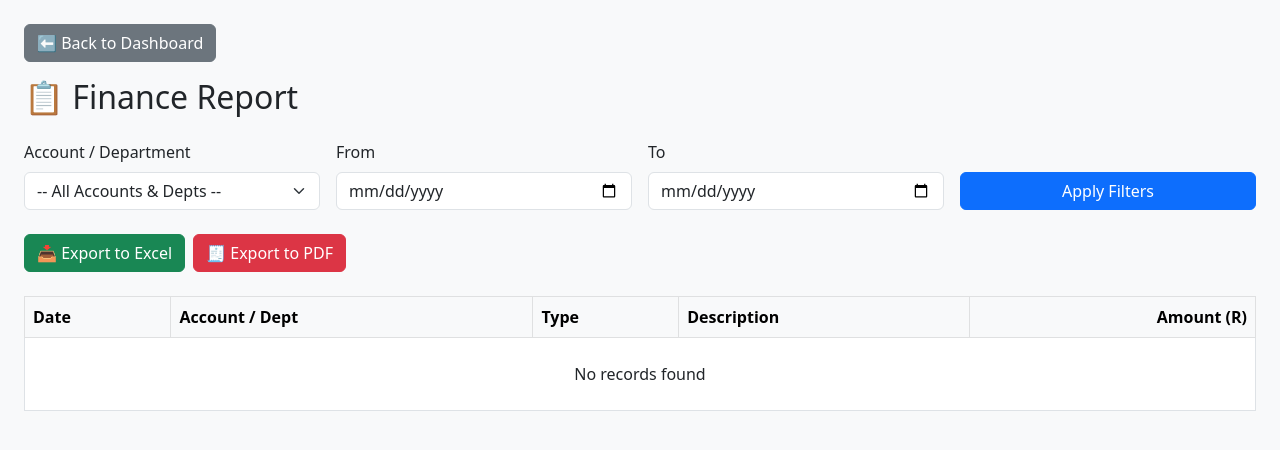
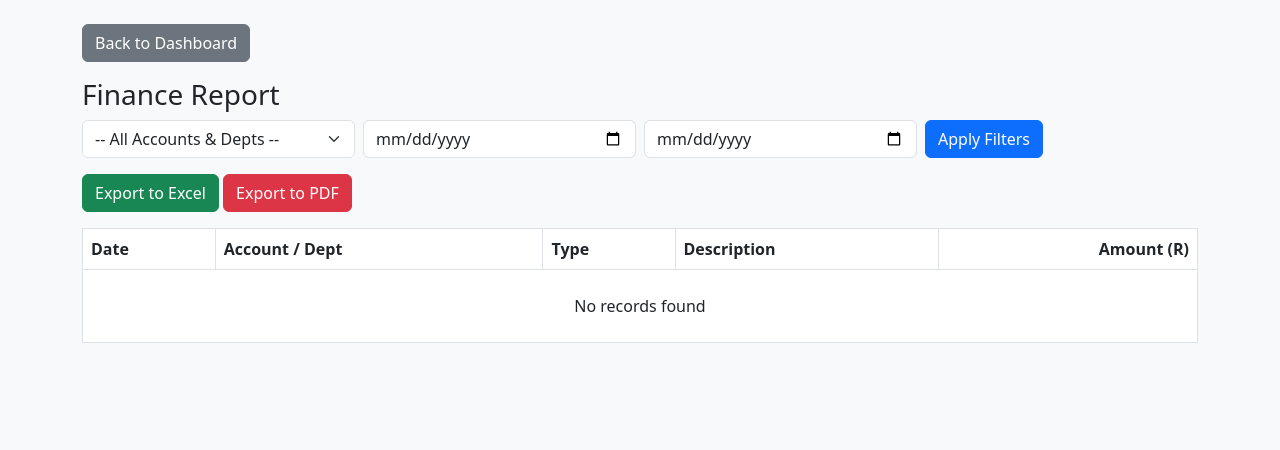
Before and after one commit to Nnzheni/church-finance-manager, a Flask app: page /report in a window 1280 px wide. Shown: the top 450 px of the page. Run offline with Flask 3, Linux system fonts and the light colour scheme.

Commit message:
Update report.html

```diff
--- a/templates/report.html
+++ b/templates/report.html
@@ -1,110 +1,48 @@
-<!DOCTYPE html>
-<html lang="en">
-<head>
-  <meta charset="UTF-8">
-  <title>📋 Finance Report – AFM-RCA Finance Manager</title>
-  <link
-    href="https://cdn.jsdelivr.net/npm/bootstrap@5.3.0/dist/css/bootstrap.min.css"
-    rel="stylesheet"
-  >
+<!doctype html>
+<html><head>
+<meta charset="utf-8"><title>Finance Report</title>
+<link href="https://cdn.jsdelivr.net/npm/bootstrap@5.3.0/dist/css/bootstrap.min.css" rel="stylesheet">
 </head>
-<body class="bg-light p-4">
-
-  <!-- Back Button -->
-  <a href="{{ url_for('dashboard') }}" class="btn btn-secondary mb-3">
-    ⬅ Back to Dashboard
-  </a>
-
-  <h2 class="mb-4">📋 Finance Report</h2>
-
-  <!-- Filter Form -->
-  <form method="get" class="row g-3 mb-4 align-items-end">
+<body class="bg-light">
+<div class="container my-4">
+  <a class="btn btn-secondary mb-3" href="{{ url_for('dashboard') }}">Back to Dashboard</a>
+  <h3>Finance Report</h3>
+  <form class="row g-2 mb-3">
     <div class="col-md-3">
-      <label class="form-label">Account / Department</label>
       <select name="department" class="form-select">
-        <option value="" {% if not department_filter %}selected{% endif %}>
-          -- All Accounts & Depts --
-        </option>
-        {% for dept in ['Main','Building Fund',"Men's Fellowship",'Youth','Local Sisters Fellowship','Children Ministry'] %}
-        <option value="{{ dept }}"
-                {% if dept == department_filter %}selected{% endif %}>
-          {{ dept }}
-        </option>
-        {% endfor %}
+        <option value="">-- All Accounts & Depts --</option>
       </select>
     </div>
-    <div class="col-md-3">
-      <label class="form-label">From</label>
-      <input type="date"
-             name="from_date"
-             class="form-control"
-             value="{{ from_date }}">
-    </div>
-    <div class="col-md-3">
-      <label class="form-label">To</label>
-      <input type="date"
-             name="to_date"
-             class="form-control"
-             value="{{ to_date }}">
-    </div>
-    <div class="col-md-3">
-      <button type="submit" class="btn btn-primary w-100">
-        Apply Filters
-      </button>
-    </div>
+    <div class="col-md-3"><input type="date" name="from_date" class="form-control" value="{{ from_date }}"></div>
+    <div class="col-md-3"><input type="date" name="to_date" class="form-control" value="{{ to_date }}"></div>
+    <div class="col-md-3"><button class="btn btn-primary">Apply Filters</button></div>
   </form>
 
-  <!-- Export Buttons -->
-  <div class="mb-4 d-flex gap-2">
-    <a href="{{ url_for('export_excel',
-                         department=department_filter,
-                         from_date=from_date,
-                         to_date=to_date) }}"
-       class="btn btn-success">
-      📥 Export to Excel
-    </a>
-    <a href="{{ url_for('export_pdf',
-                         department=department_filter,
-                         from_date=from_date,
-                         to_date=to_date) }}"
-       class="btn btn-danger">
-      🧾 Export to PDF
-    </a>
+  <div class="mb-3">
+    <a class="btn btn-success" href="{{ url_for('export_excel', department=department_filter, from_date=from_date, to_date=to_date) }}">Export to Excel</a>
+    <a class="btn btn-danger" href="{{ url_for('export_pdf', department=department_filter, from_date=from_date, to_date=to_date) }}">Export to PDF</a>
   </div>
 
-  <!-- Report Table -->
   <div class="table-responsive">
-    <table class="table table-bordered table-hover bg-white">
-      <thead class="table-light">
-        <tr>
-          <th>Date</th>
-          <th>Account / Dept</th>
-          <th>Type</th>
-          <th>Description</th>
-          <th class="text-end">Amount (R)</th>
-        </tr>
-      </thead>
+    <table class="table table-bordered">
+      <thead><tr><th>Date</th><th>Account / Dept</th><th>Type</th><th>Description</th><th class="text-end">Amount (R)</th></tr></thead>
       <tbody>
         {% if data %}
-          {% for row in data %}
-          <tr>
-            <td>{{ row.date }}</td>
-            <td>{{ row.department }}</td>
-            <td>{{ row.type }}</td>
-            <td>{{ row.description }}</td>
-            <td class="text-end">R{{ "%.2f"|format(row.amount) }}</td>
-          </tr>
+          {% for r in data %}
+            <tr>
+              <td>{{ r.date }}</td>
+              <td>{{ r.account or r.department }}</td>
+              <td>{{ r.type }}</td>
+              <td>{{ r.description }}</td>
+              <td class="text-end">R{{ '%.2f'|format(r.amount) }}</td>
+            </tr>
           {% endfor %}
         {% else %}
-          <tr>
-            <td colspan="5" class="text-center py-4">
-              No records found
-            </td>
-          </tr>
+          <tr><td colspan="5" class="text-center py-4">No records found</td></tr>
         {% endif %}
       </tbody>
     </table>
   </div>
-
+</div>
 </body>
 </html>
```
